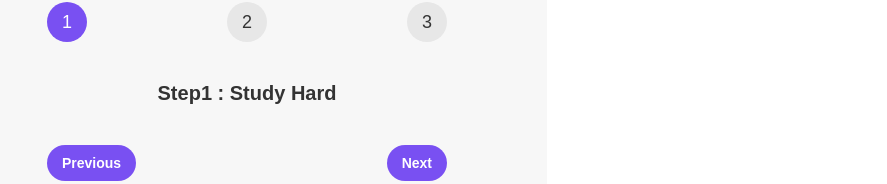
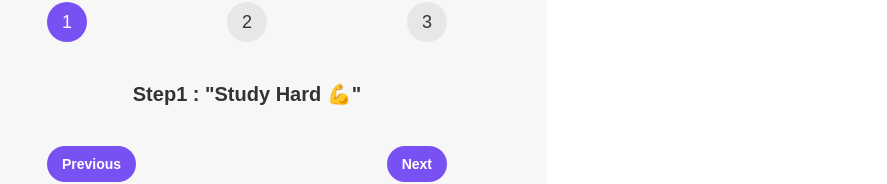
Before and after one commit to Mostafaemad228/steps, a React (Create React App) app: page / in a window 1280 px wide. Shown: the part 123-307 px from the top of the page, without its empty margins (393-1280 px from the left). Built offline with nearby package versions, Linux system fonts and the light colour scheme.

Commit message:
updating the advice array

```diff
--- a/src/App.js
+++ b/src/App.js
@@ -1,9 +1,9 @@
 import React, { Fragment, useState } from "react";
 
 const Advices = [
-  "Study Hard",
-  "Apply For job",
-  "Enjoy your money",
+  "Study Hard 💪",
+  "Apply For job 👌",
+  "Enjoy your Time and money ✌",
 ]
 
 function App() {
@@ -30,7 +30,7 @@ function App() {
           <div className={`${steps >= 2 ? "active" : ""}`} > 2 </div>
           <div className={`${steps >= 3 ? "active" : ""}`} > 3 </div>
         </div>
-        <p className="message"> Step{steps} : {Advices[steps - 1]} </p>
+        <p className="message"> Step{steps} : "{Advices[steps - 1]}" </p>
         <div className="buttons">
           <button onClick={handllerPrevious} > Previous </button>
           <button onClick={handllerNext} > Next </button>
```
